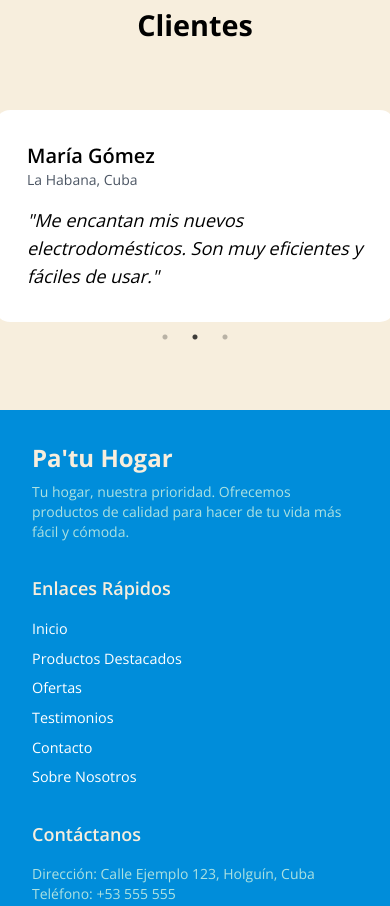
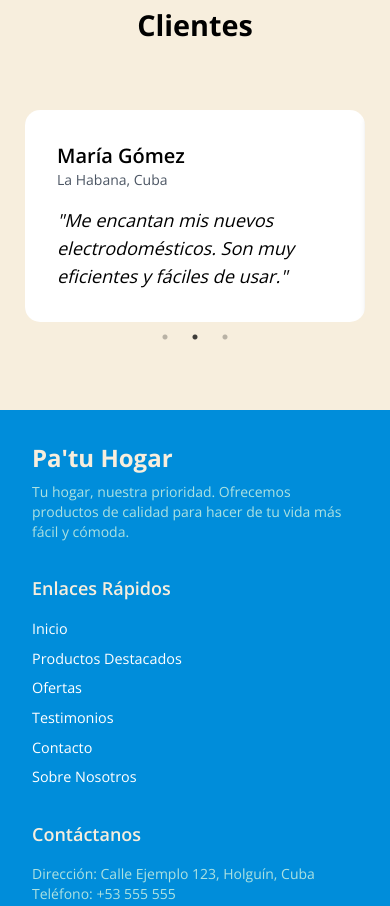
Before and after one commit to JoseFuentes-Dev/pa-tuhogar-app, a React (Vite) app: page / in a window 390 px wide. Shown: the part 5735-6641 px from the top of the page. Built offline with nearby package versions, Linux system fonts and the light colour scheme.

Commit message:
agregando responsive en testimonios

```diff
--- a/src/components/FeaturedProducts.jsx
+++ b/src/components/FeaturedProducts.jsx
@@ -12,7 +12,7 @@ const FeaturedProducts = () => {
         {productsdestacados.map((product) => (
           <div
             key={product.id}
-            className="bg-white rounded-lg shadow-md w-[330px] sm:w-[280px] md:w-full   "
+            className="bg-white rounded-lg shadow-md w-[320px] sm:w-[300px] md:w-full   "
             data-aos="fade-up"
             data-aos-duration="600"
           >
--- a/src/components/Testimonials.jsx
+++ b/src/components/Testimonials.jsx
@@ -52,7 +52,7 @@ const TestimonialsCarousel = () => {
       <div className='flex justify-center my-12'>
 
       <Slider {...settings}
-       className='w-[400px] md:w-[700px]'>
+       className='w-[340px] sm:w-[500px] md:w-[700px]'>
         {testimonials.map((testimonial) => (
           <div
             key={testimonial.id}
```
